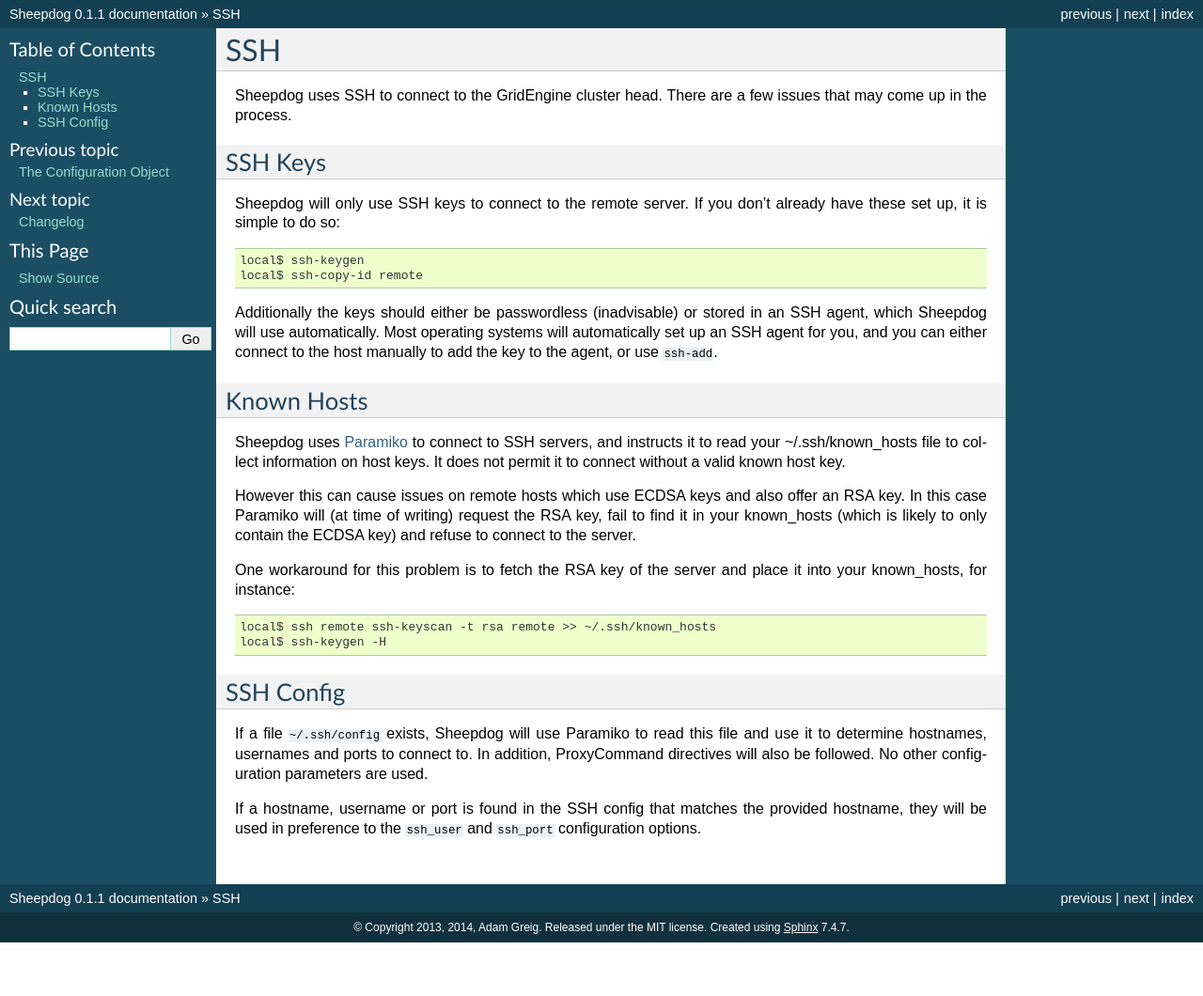
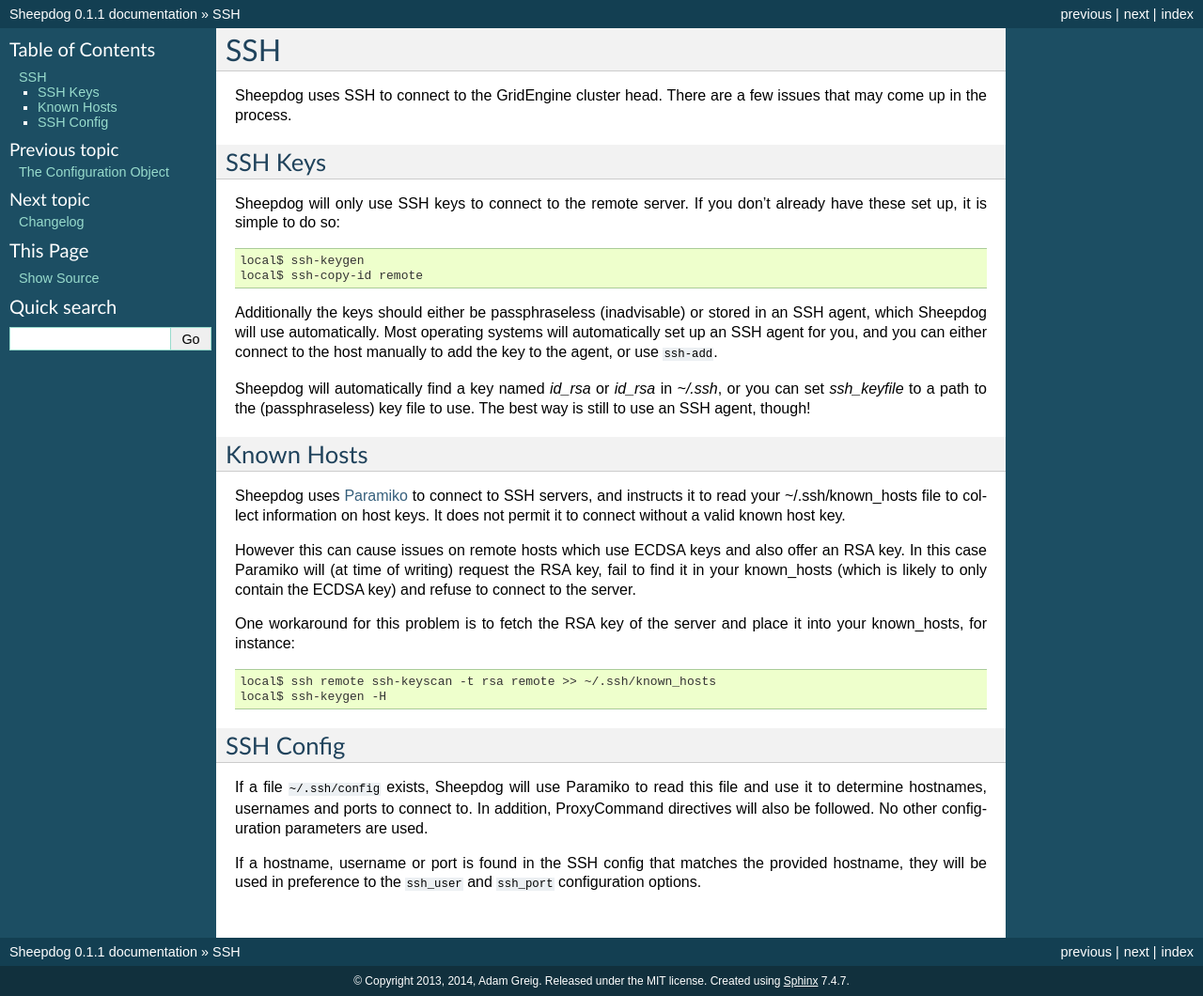
Before and after one commit to adamgreig/sheepdog, a Sphinx documentation site: the page built from docs/ssh.rst, in a window 1280 px wide. Shown: the whole page at 94% size. Built offline with Sphinx 7.4.7, drawn with Linux system fonts in a browser that asks for light colours; before the commit the page ends 1003 px from its top, so only the background shows below that.

Commit message:
Add ssh_keyfile option. Closes #17

```diff
--- a/docs/configuration.rst
+++ b/docs/configuration.rst
@@ -21,6 +21,12 @@ The SSH port to connect to. Defaults to 22.
 ``ssh_user``
 ^^^^^^^^^^^^
 The username to connect with. Defaults to the current system user.
+
+``ssh_keyfile``
+^^^^^^^^^^^^^^^
+The path to the SSH key that should be used. The key must be passphraseless.
+Defaults to seeing if any key from an SSH agent or `.ssh/id_rsa` or
+`.ssh/id_dsa` may be used. Use of an SSH agent is recommended.
 
 ``ssh_dir``
 ^^^^^^^^^^^
--- a/docs/ssh.rst
+++ b/docs/ssh.rst
@@ -15,10 +15,14 @@ already have these set up, it is simple to do so:
     local$ ssh-keygen
     local$ ssh-copy-id remote
 
-Additionally the keys should either be passwordless (inadvisable) or stored in
-an SSH agent, which Sheepdog will use automatically. Most operating systems
+Additionally the keys should either be passphraseless (inadvisable) or stored
+in an SSH agent, which Sheepdog will use automatically. Most operating systems
 will automatically set up an SSH agent for you, and you can either connect to
 the host manually to add the key to the agent, or use ``ssh-add``.
+
+Sheepdog will automatically find a key named `id_rsa` or `id_rsa` in `~/.ssh`,
+or you can set `ssh_keyfile` to a path to the (passphraseless) key file to
+use. The best way is still to use an SSH agent, though!
 
 Known Hosts
 -----------
```
Also changed, not shown: README.md (+3 -2 lines), sheepdog/__init__.py (+13 -1 lines), 2 other files.
